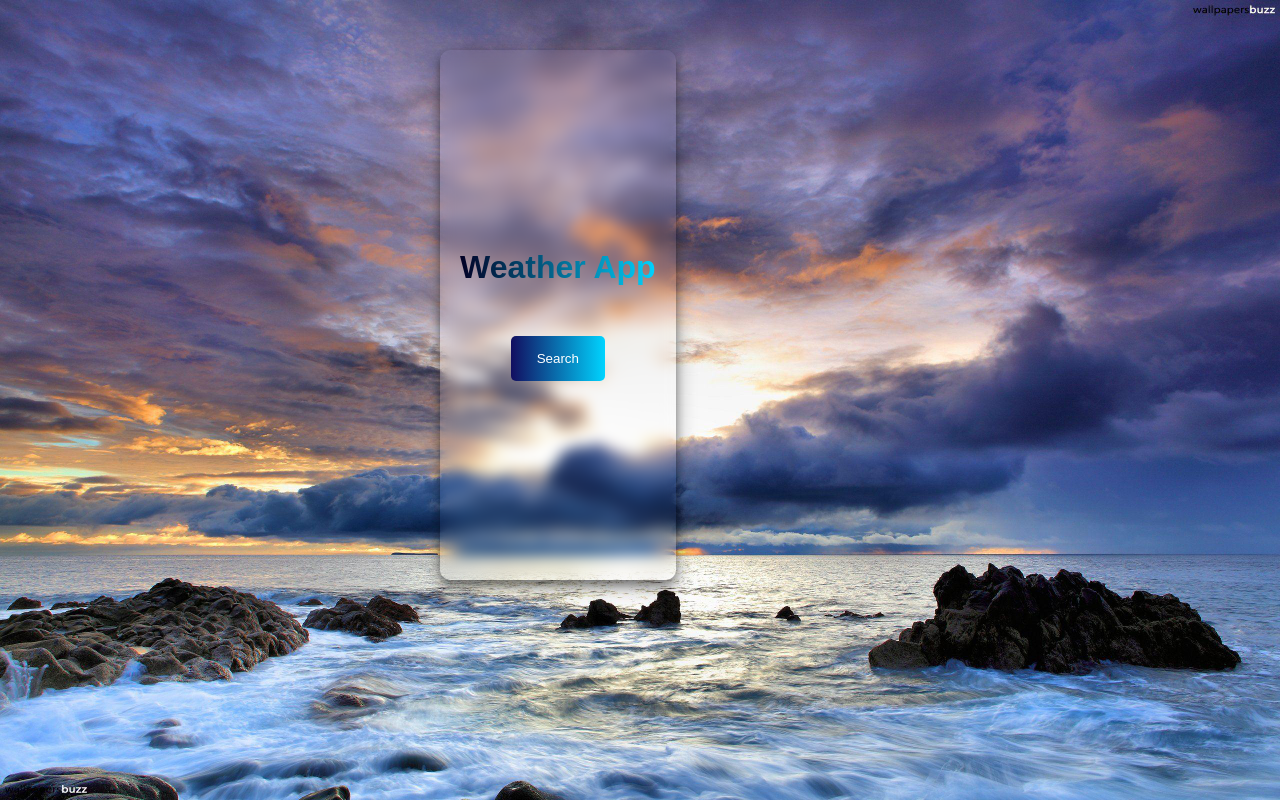
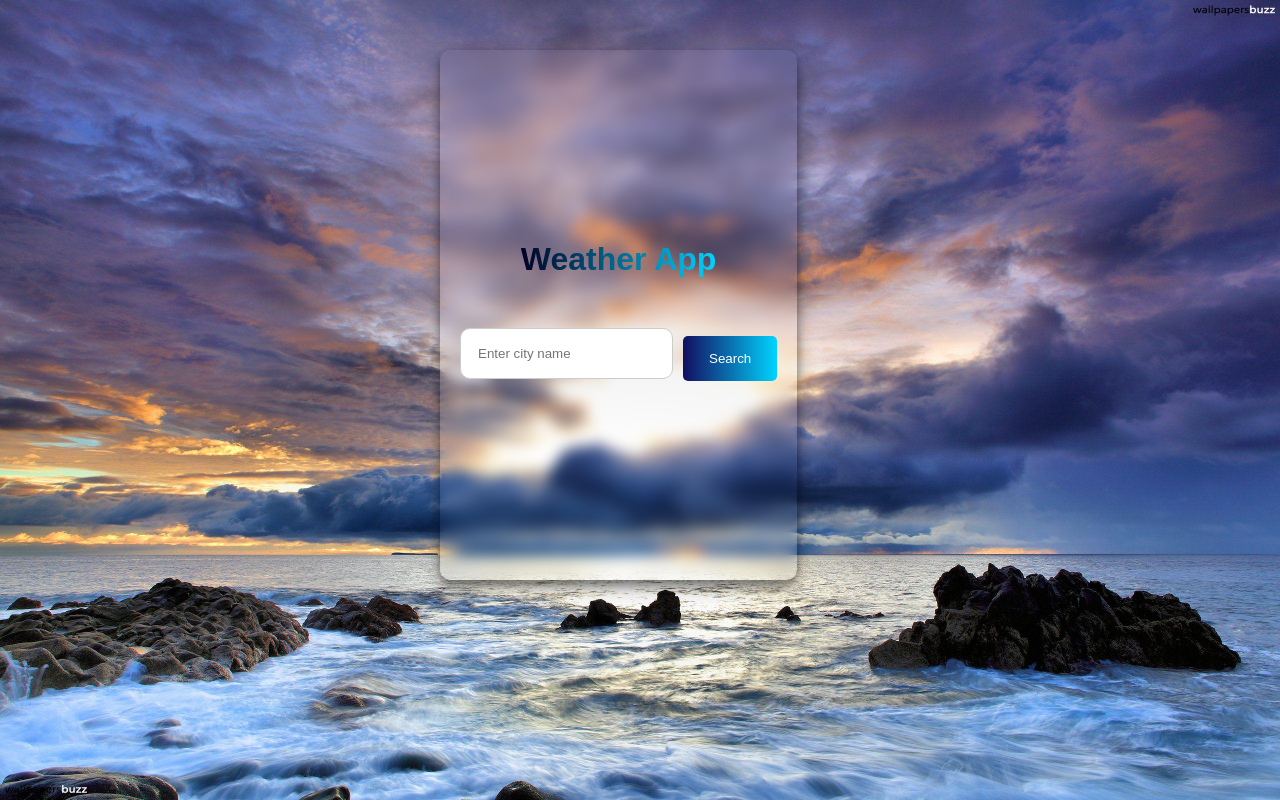
Before and after one commit to BilalAbbasi78/Wheather-Finder-Api, a plain HTML site: page index.html in a window 1280 px wide. Drawn offline with Linux system fonts and the light colour scheme; some packages are replaced by stand-ins of ours; a script that the page names is missing.

Commit message:
update project

```diff
--- a/index.html
+++ b/index.html
@@ -8,7 +8,7 @@
     <link rel="stylesheet" href="style.css">
     <script src="https://cdn.jsdelivr.net/npm/sweetalert2@11"></script>
 
-    <title>WHEATHER FINDER API</title>
+    <title>WHEATHER  API</title>
 </head>
 
 <body>
@@ -17,7 +17,7 @@
             <div class="front">
                 <h1>Weather App</h1>
                 <div class="wheather-search">
-                    <inpuitt type="text" id="cityInput" placeholder="Enter city name">
+                    <input type="text" id="cityInput" placeholder="Enter city name">
                     <button id="getWeatherBtn" onClick="getWeather()">Search</button>
 
                 </div>
```
